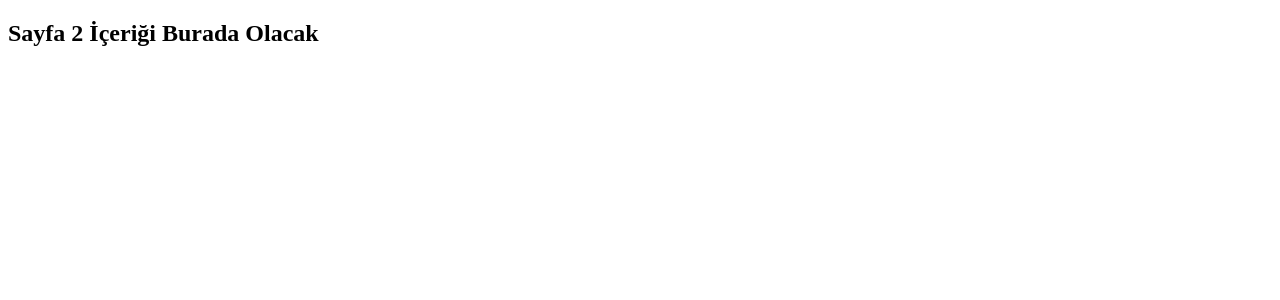
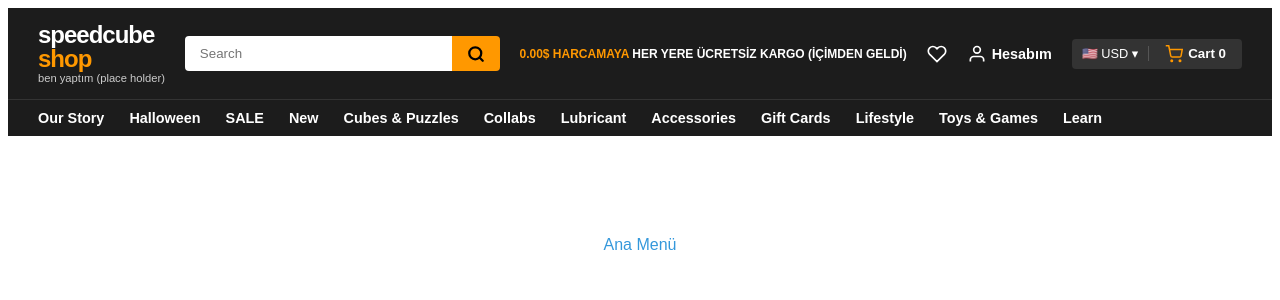
Before and after one commit to Berk4yKucuk/speedcube-clone, a Vue app: page /sayfa/2 in a window 1280 px wide. Shown: the top 300 px of the page. Built offline with nearby package versions, Linux system fonts and the light colour scheme.

Commit message:
2. komponent eklendi

```diff
--- /dev/null
+++ b/src/components/Navbar.vue
@@ -0,0 +1,187 @@
+ <script setup>
+// Logo resmi varsa import edebilirsin, yoksa yazıyla hallettik.
+</script>
+
+<template>
+  <header class="navbar-container">
+
+    <div class="top-bar">
+
+
+      <div class="logo">
+        <span class="logo-white">speedcube</span>
+        <span class="logo-orange">shop</span>
+        <small class="since">ben yaptım (place holder)</small>
+      </div>
+
+      <div class="search-box">
+        <input type="text" placeholder="Search" />
+        <button class="search-btn">
+          <svg width="18" height="18" viewBox="0 0 24 24" fill="none" stroke="currentColor" stroke-width="3" stroke-linecap="round" stroke-linejoin="round"><circle cx="11" cy="11" r="8"></circle><line x1="21" y1="21" x2="16.65" y2="16.65"></line></svg>
+        </button>
+      </div>
+
+      <div class="user-actions">
+        <div class="free-shipping">
+           <span class="orange">0.00$ HARCAMAYA</span> HER YERE ÜCRETSİZ KARGO (İÇİMDEN GELDİ)
+        </div>
+
+        <div class="icon-btn">
+           <svg width="20" height="20" viewBox="0 0 24 24" fill="none" stroke="currentColor" stroke-width="2"><path d="M20.84 4.61a5.5 5.5 0 0 0-7.78 0L12 5.67l-1.06-1.06a5.5 5.5 0 0 0-7.78 7.78l1.06 1.06L12 21.23l7.78-7.78 1.06-1.06a5.5 5.5 0 0 0 0-7.78z"></path></svg>
+        </div>
+
+        <div class="account-link">
+          <svg width="20" height="20" viewBox="0 0 24 24" fill="none" stroke="currentColor" stroke-width="2"><path d="M20 21v-2a4 4 0 0 0-4-4H8a4 4 0 0 0-4 4v2"></path><circle cx="12" cy="7" r="4"></circle></svg>
+          <span>Hesabım</span>
+        </div>
+
+        <div class="cart-btn">
+          <span class="flag">🇺🇸 USD ▾</span>
+          <button class="cart-display">
+            <svg width="18" height="18" viewBox="0 0 24 24" fill="none" stroke="#ff9800" stroke-width="2"><circle cx="9" cy="21" r="1"></circle><circle cx="20" cy="21" r="1"></circle><path d="M1 1h4l2.68 13.39a2 2 0 0 0 2 1.61h9.72a2 2 0 0 0 2-1.61L23 6H6"></path></svg>
+            <span>Cart 0</span>
+          </button>
+        </div>
+      </div>
+    </div>
+
+    <nav class="bottom-bar">
+      <ul class="nav-links">
+        <li>Our Story</li>
+        <li>Halloween</li>
+        <li>SALE</li>
+        <li>New</li>
+        <li>Cubes & Puzzles</li>
+        <li>Collabs</li>
+        <li>Lubricant</li>
+        <li>Accessories</li>
+        <li>Gift Cards</li>
+        <li>Lifestyle</li>
+        <li>Toys & Games</li>
+        <li>Learn</li>
+      </ul>
+    </nav>
+
+  </header>
+</template>
+
+<style scoped>
+
+/* GENEL YAPILANDIRMA */
+.navbar-container {
+  background-color: #1c1c1c; /*zemin */
+  color: white;
+  font-family: sans-serif;
+  display: flex;
+  flex-direction: column;
+}
+
+/*ÜST SATIR*/
+.top-bar {
+  display: flex;
+  align-items: center;
+  justify-content: space-between;
+  padding: 15px 30px;
+  gap: 20px;
+}
+
+/* Logo */
+.logo {
+  display: flex;
+  flex-direction: column;
+  font-weight: bold;
+  font-size: 1.5rem;
+  line-height: 1;
+}
+.logo-white { color: white; letter-spacing: -1px;}
+.logo-orange { color: #ff9800; letter-spacing: -1px;}
+.since { font-size: 0.7rem; color: #ccc; font-weight: normal; margin-top: 2px;}
+
+/* Arama Kutusu */
+.search-box {
+  flex: 1;
+  max-width: 600px;
+  display: flex;
+}
+.search-box input {
+  width: 100%;
+  padding: 10px 15px;
+  border: none;
+  border-radius: 4px 0 0 4px;
+  outline: none;
+}
+.search-btn {
+  background-color: #ff9800;
+  border: none;
+  padding: 0 15px;
+  border-radius: 0 4px 4px 0;
+  cursor: pointer;
+  color: black;
+  display: flex;
+  align-items: center;
+}
+
+/* Sağ Taraf Aksiyonlar */
+.user-actions {
+  display: flex;
+  align-items: center;
+  gap: 20px;
+  font-size: 0.9rem;
+}
+.free-shipping { font-size: 0.75rem; font-weight: bold; text-transform: uppercase; }
+.orange { color: #ff9800; }
+
+.icon-btn, .account-link {
+  display: flex;
+  align-items: center;
+  gap: 5px;
+  cursor: pointer;
+}
+.account-link { font-weight: bold; }
+
+.cart-btn {
+  display: flex;
+  align-items: center;
+  background-color: #333;
+  border-radius: 4px;
+  padding: 5px 10px;
+  gap: 10px;
+}
+.flag { font-size: 0.8rem; border-right: 1px solid #555; padding-right: 10px; cursor: pointer;}
+.cart-display {
+  background: none;
+  border: none;
+  color: white;
+  font-weight: bold;
+  display: flex;
+  align-items: center;
+  gap: 5px;
+  cursor: pointer;
+}
+
+/* ALT SATIR*/
+.bottom-bar {
+  border-top: 1px solid #333333;
+  padding: 10px 30px;
+}
+.nav-links {
+  list-style: none;
+  padding: 0;
+  margin: 0;
+  display: flex;
+  gap: 25px;
+  font-size: 0.9rem;
+  font-weight: 600;
+  flex-wrap: wrap;
+}
+.nav-links li {
+  cursor: pointer;
+  transition: color 0.2s;
+  display: flex;
+  align-items: center;
+  gap: 5px;
+}
+.nav-links li:hover { color: #ff9800; }
+.highlight { display: flex; align-items: center; }
+
+</style>
--- a/src/router/index.js
+++ b/src/router/index.js
@@ -1,6 +1,8 @@
 import { createRouter, createWebHistory } from 'vue-router'
 import ProductCardView from '../views/ProductCardView.vue'
+import NavbarView from '../views/NavbarView.vue'
 import Home from '../views/Home.vue'
+
 
 const routes = [
   //ana menü
@@ -17,8 +19,14 @@ const routes = [
     component: ProductCardView
   },
 
+  {
+    path: '/sayfa/2',
+    name: 'Sayfa2',
+    component: NavbarView
+  },
+
+
   //idle sayfalar
-  { path: '/sayfa/2', name: 'Sayfa2', component: { template: '<h2>Sayfa 2 İçeriği Burada Olacak</h2>' } },
   { path: '/sayfa/3', name: 'Sayfa3', component: { template: '<h2>Sayfa 3 İçeriği Burada Olacak</h2>' } },
   { path: '/sayfa/4', name: 'Sayfa4', component: { template: '<h2>Sayfa 4 İçeriği Burada Olacak</h2>' } },
   { path: '/sayfa/5', name: 'Sayfa5', component: { template: '<h2>Sayfa 5 İçeriği Burada Olacak</h2>' } },
--- /dev/null
+++ b/src/views/NavbarView.vue
@@ -0,0 +1,27 @@
+<script setup>
+import Navbar from '../components/Navbar.vue'
+</script>
+
+<template>
+  <div class="navbar-showcase">
+    <Navbar />
+
+    <router-link to="/" class="back-link">
+      Ana Menü
+    </router-link>
+
+  </div>
+</template>
+
+<style scoped>
+.back-link {
+    color: #3498db;
+    text-decoration: none;
+    display: flex;
+    flex-direction: column;
+    align-items: center;
+    padding: 100px;
+    font-family: sans-serif;
+    min-height: 200vh;
+}
+</style>
```
